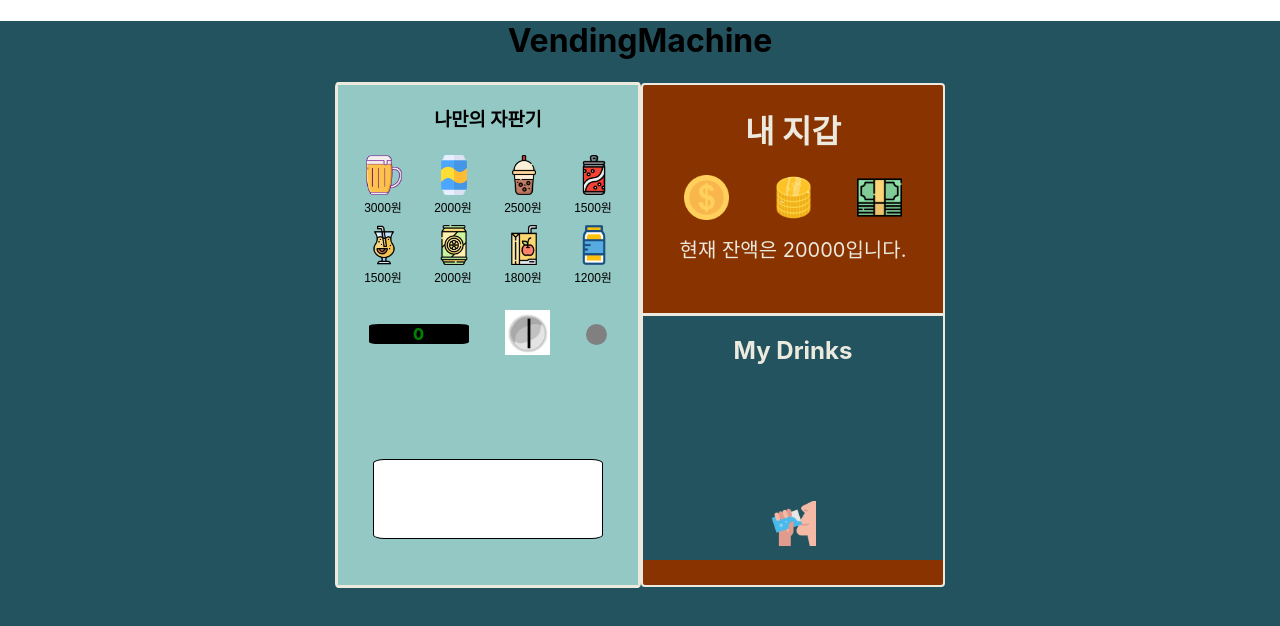
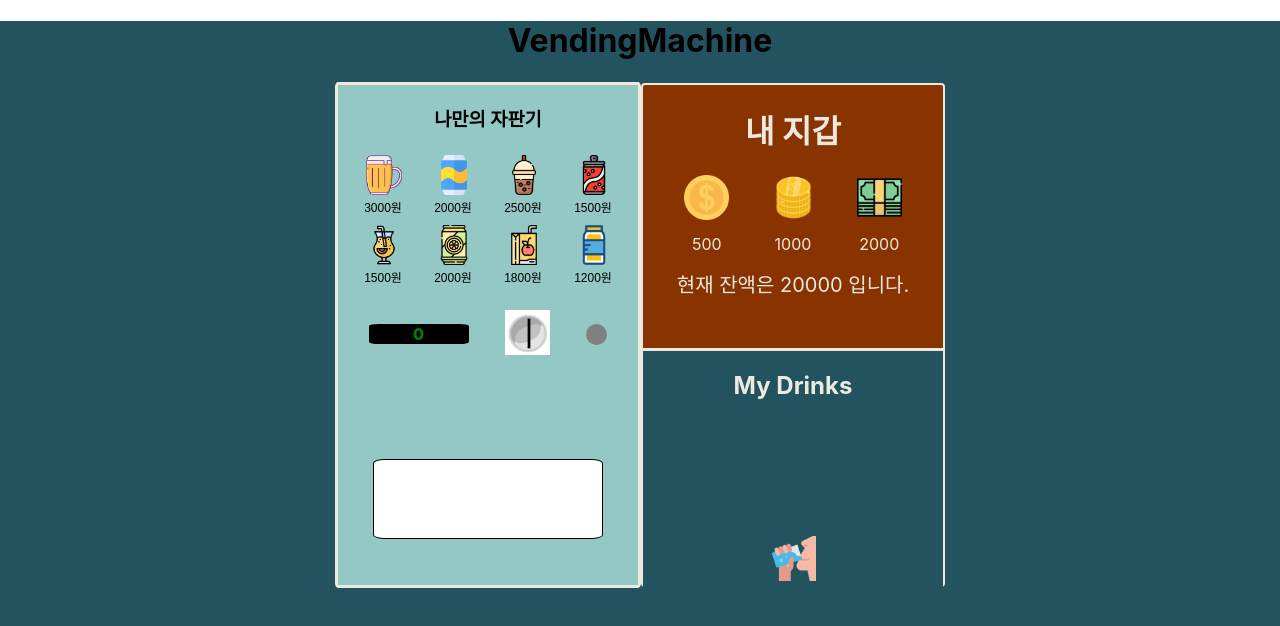
Before and after one commit to ToyMakers/vending-machine-guddnboy, a React (Create React App) app: page / in a window 1280 px wide. Shown: the top 626 px of the page. Built offline with nearby package versions, Linux system fonts and the light colour scheme.

Commit message:
design(지갑 내 투입 금액 표시)

```diff
--- a/src/components/Wallet.js
+++ b/src/components/Wallet.js
@@ -18,6 +18,7 @@ const Wallet = () => {
     return (
         <div className="wallet-container">
             <h1>내 지갑</h1>
+            <div className="money-input-container">
                 <div className="money-input">
                     <button onClick={handleGet500}>
                         <img src={money_500} alt="500원" />
@@ -29,7 +30,13 @@ const Wallet = () => {
                         <img src={money_2000} alt="2000원" />
                     </button>
                 </div>
-            <div className="mywallet">현재 잔액은 {money}입니다.</div>
+                <div className="money-values">
+                    <div className="money-500">500</div>
+                    <div className="money-1000">1000</div>
+                    <div className="money-2000">2000</div>
+                </div>
+            </div>
+            <div className="mywallet">현재 잔액은 {money} 입니다.</div>
             <Inventory />
         </div>
     );
```
Lines whose indentation alone changed are shown as unchanged.
